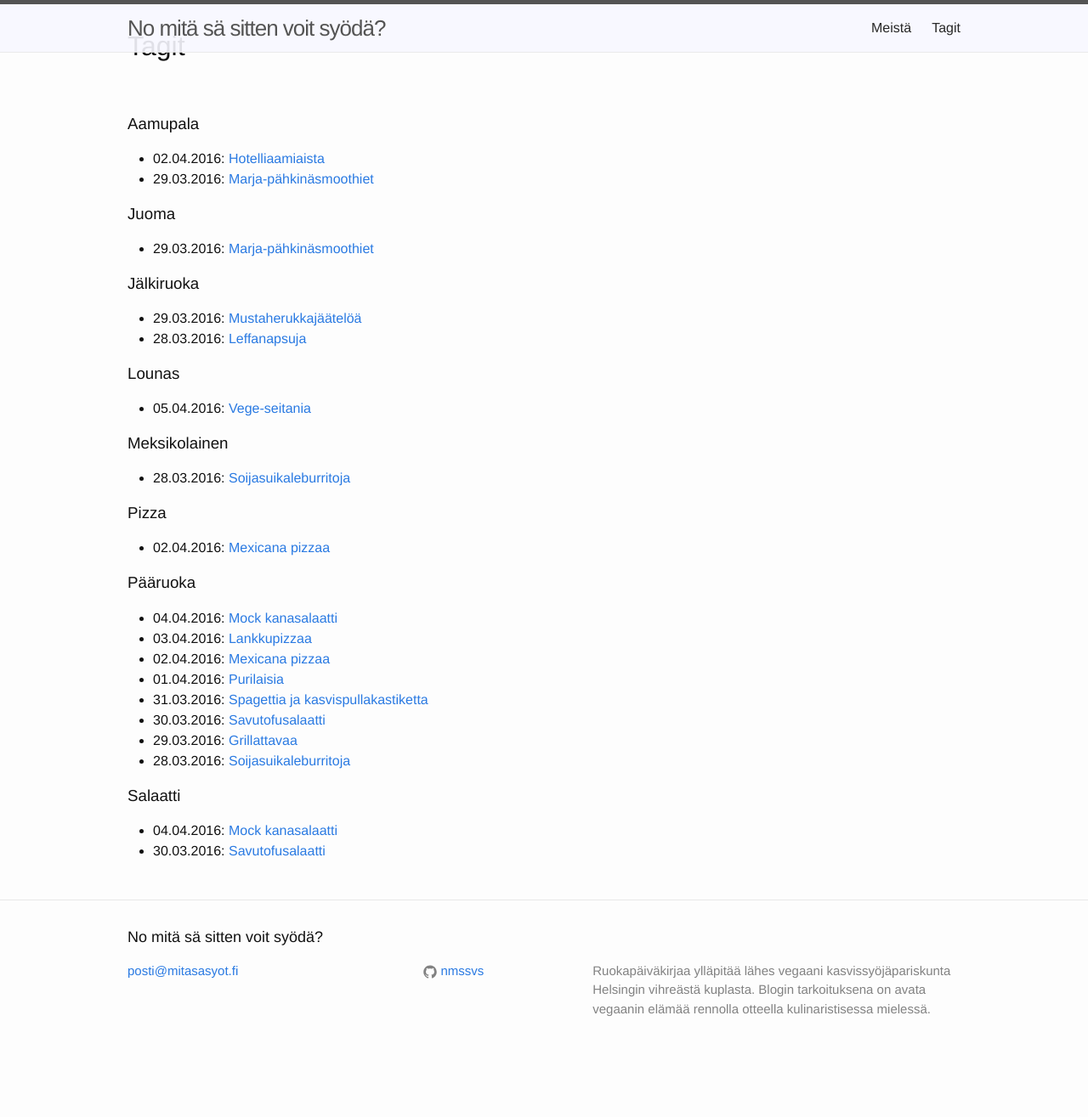
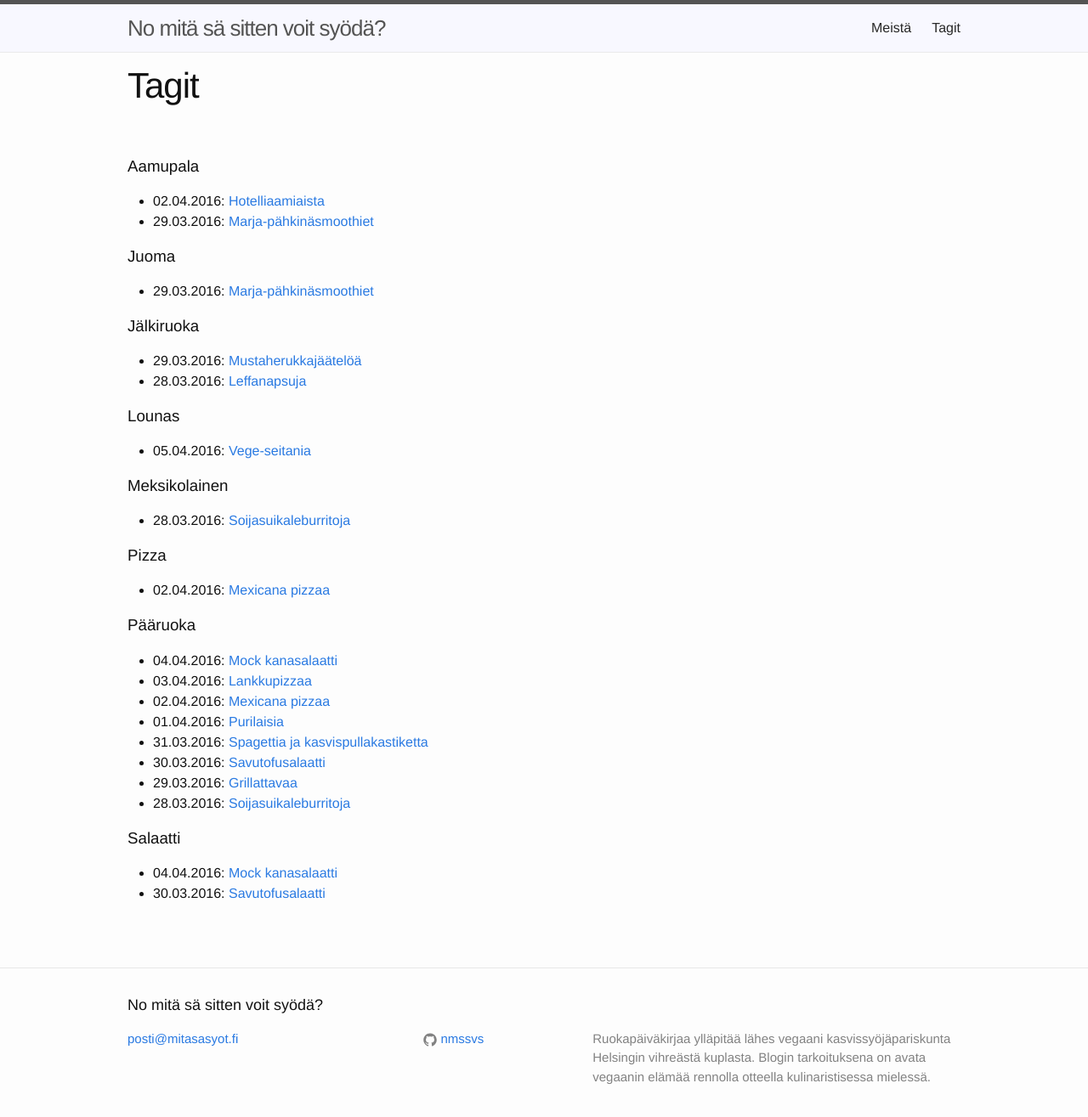
Before and after one commit to nmssvs/nmssvs.github.io, a Jekyll site: the page built from tags/index.html, in a window 1280 px wide and 1339 px high. Shown: the top 1315 px of the window at 85% size. Built offline with Jekyll 4.4.1, drawn with Linux system fonts in a browser that asks for light colours.

Commit message:
add margin to pages to avoid menu over title

```diff
--- a/_layouts/page.html
+++ b/_layouts/page.html
@@ -1,7 +1,7 @@
 ---
 layout: default
 ---
-<article class="post">
+<article class="page">
 
   <header class="page-header">
     <h1 class="page-title">{{ page.title }}</h1>
--- a/_sass/_layout.scss
+++ b/_sass/_layout.scss
@@ -1,4 +1,8 @@
 .home {
+  margin-top: 50px;
+}
+
+.page {
   margin-top: 50px;
 }
 /**
--- a/tags/index.html
+++ b/tags/index.html
@@ -1,10 +1,7 @@
 ---
-layout: default
+layout: page
 title: Tagit
 ---
-
-<h1>{{ page.title }}</h1>
-<p>&nbsp;</p>
 
 {% capture tags %}
 {% for tag in site.tags %}
```
